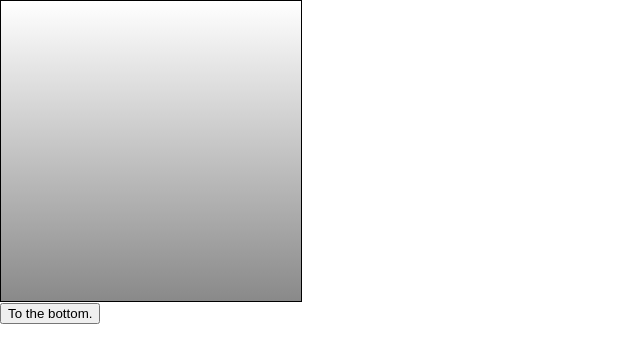
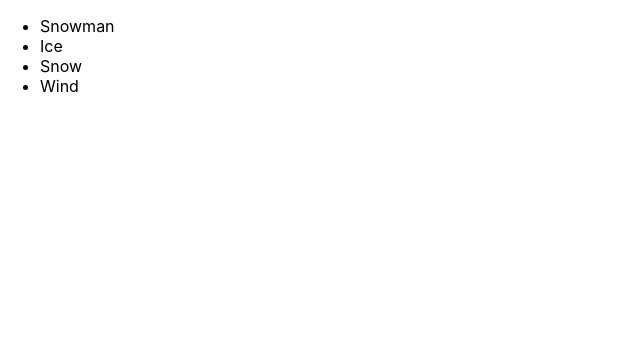
Before and after one commit to geumilbae/book_react_skill, a React (Create React App) app in the folder hello-react/: page / in a window 1280 px wide. Shown: the top 362 px of the page, without its empty margins (0-640 px from the left). Built offline with nearby package versions, Linux system fonts and the light colour scheme.

Commit message:
6.3 map and key

```diff
--- a/hello-react/src/App.js
+++ b/hello-react/src/App.js
@@ -1,15 +1,10 @@
 import React from "react";
-import ScrollBox from "./ScrollBox";
+import IterationSample from "./IterationSample";
 
 class App extends React.Component {
     render() {
         return (
-            <div>
-                <ScrollBox ref={(ref) => this.scrollBox=ref}/>
-                <button onClick={() => this.scrollBox.scrollToBottom()}>
-                    To the bottom.
-                </button>
-            </div>
+            <IterationSample />
         );
     }
 }
--- a/hello-react/src/IterationSample.js
+++ b/hello-react/src/IterationSample.js
@@ -1,14 +1,9 @@
 import React from "react";
 
 const IterationSample = () => {
-    return (
-        <ul>
-            <li>Snowman</li>
-            <li>Ice</li>
-            <li>Snow</li>
-            <li>Wind</li>
-        </ul>
-    );
+    const names = ['Snowman', 'Ice', 'Snow', 'Wind'];
+    const nameList = names.map((name, index) => <li key={index}>{name}</li>);
+    return <ul>{nameList}</ul>;
 };
 
 export default IterationSample;
```
